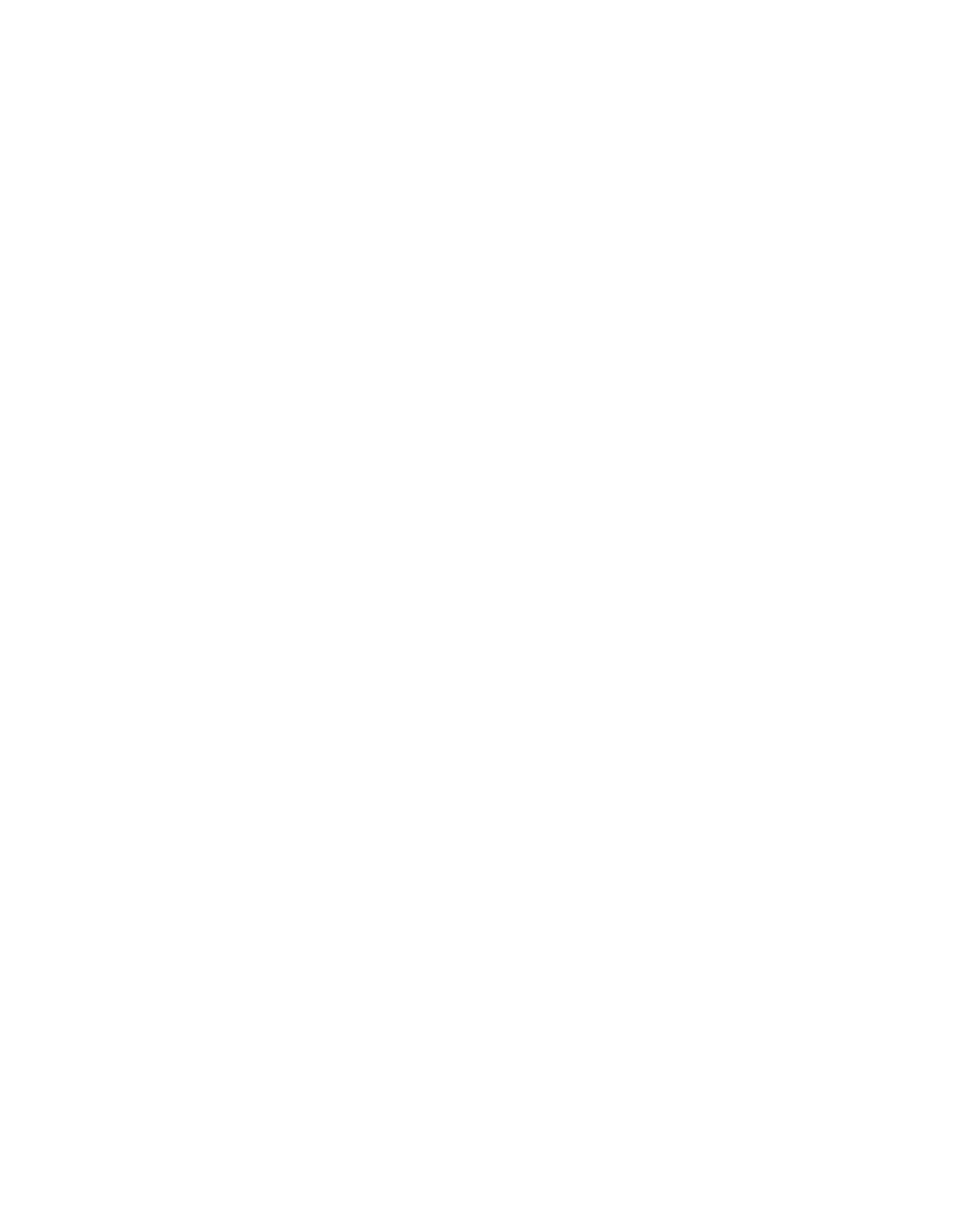
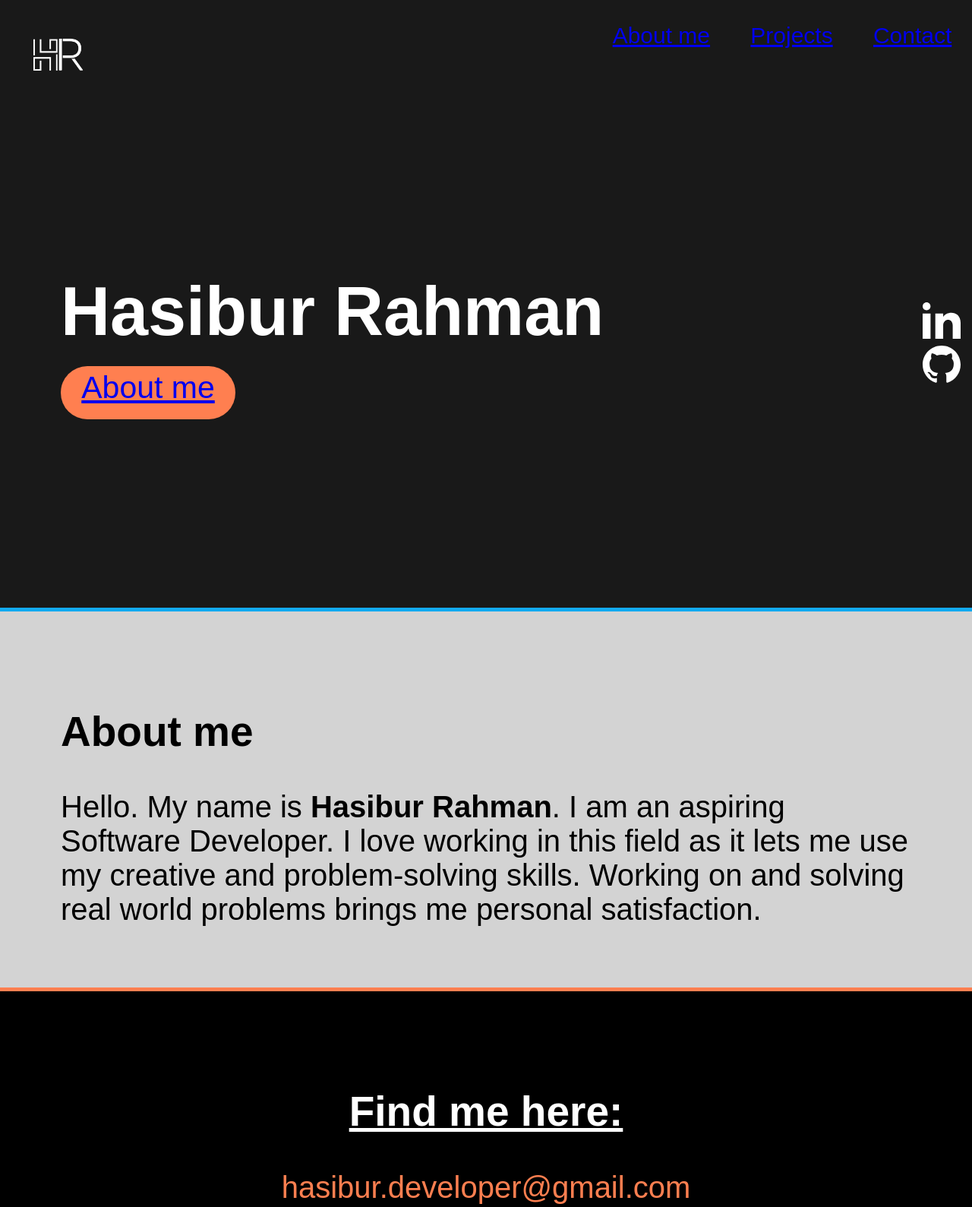
Before and after one commit to hRahmanSazim/demo-git, a plain HTML site: page index.html in a window 1280 px wide. Shown: the top 1589 px of the page at 76% size. Before the commit the page ends 800 px from the top, so only its background shows below. Drawn offline with Linux system fonts and the light colour scheme.

Commit message:
finished html and css code

```diff
--- a/index.html
+++ b/index.html
@@ -2,8 +2,94 @@
 <html lang="en">
   <head>
     <meta charset="UTF-8" />
+    <meta http-equiv="X-UA-Compatible" content="IE=edge" />
     <meta name="viewport" content="width=device-width, initial-scale=1.0" />
-    <title>Git demo</title>
+    <title>Hasibur Rahman - Software Developer</title>
+    <link rel="stylesheet" href="styles.css" />
+    <link rel="icon" href="./src/images/favicon.ico" type="image/icon" />
   </head>
-  <body></body>
+  <body>
+    <section class="hero">
+      <nav>
+        <img class="logo" src="HR-6.png" alt="Hasibur Rahman's Logo" />
+        <ul id="nav-list">
+          <li><a href="#about-me">About me</a></li>
+          <li><a href="#project-container">Projects</a></li>
+          <li><a href="#footer">Contact</a></li>
+        </ul>
+        <button class="burger" id="burger">
+          <i class="fas fa-bars"></i>
+        </button>
+      </nav>
+      <div class="hero-area">
+        <div class="hero-text">
+          <h1>Hasibur Rahman</h1>
+          <p><span class="typing"></span></p>
+          <div class="button"><a href="#about-me">About me</a></div>
+        </div>
+        <div class="socials">
+          <div>
+            <a
+              href="https://www.linkedin.com/in/rahmanhasibur/"
+              target="_blank"
+              class="social"
+            >
+              <svg
+                xmlns="http://www.w3.org/2000/svg"
+                fill="#ffffff"
+                width="50"
+                height="50"
+                viewBox="0 0 24 24"
+              >
+                <path
+                  d="M4.98 3.5c0 1.381-1.11 2.5-2.48 2.5s-2.48-1.119-2.48-2.5c0-1.38 1.11-2.5 2.48-2.5s2.48 1.12 2.48 2.5zm.02 4.5h-5v16h5v-16zm7.982 0h-4.968v16h4.969v-8.399c0-4.67 6.029-5.052 6.029 0v8.399h4.988v-10.131c0-7.88-8.922-7.593-11.018-3.714v-2.155z"
+                /></svg
+            ></a>
+          </div>
+          <div>
+            <a
+              href="https://github.com/hsbrRahman"
+              target="_blank"
+              class="social"
+            >
+              <svg
+                xmlns="http://www.w3.org/2000/svg"
+                fill="#ffffff"
+                width="50"
+                height="50"
+                viewBox="0 0 24 24"
+              >
+                <path
+                  d="M12 0c-6.626 0-12 5.373-12 12 0 5.302 3.438 9.8 8.207 11.387.599.111.793-.261.793-.577v-2.234c-3.338.726-4.033-1.416-4.033-1.416-.546-1.387-1.333-1.756-1.333-1.756-1.089-.745.083-.729.083-.729 1.205.084 1.839 1.237 1.839 1.237 1.07 1.834 2.807 1.304 3.492.997.107-.775.418-1.305.762-1.604-2.665-.305-5.467-1.334-5.467-5.931 0-1.311.469-2.381 1.236-3.221-.124-.303-.535-1.524.117-3.176 0 0 1.008-.322 3.301 1.23.957-.266 1.983-.399 3.003-.404 1.02.005 2.047.138 3.006.404 2.291-1.552 3.297-1.23 3.297-1.23.653 1.653.242 2.874.118 3.176.77.84 1.235 1.911 1.235 3.221 0 4.609-2.807 5.624-5.479 5.921.43.372.823 1.102.823 2.222v3.293c0 .319.192.694.801.576 4.765-1.589 8.199-6.086 8.199-11.386 0-6.627-5.373-12-12-12z"
+                /></svg
+            ></a>
+          </div>
+        </div>
+      </div>
+    </section>
+    <section class="sub-section" id="about-me">
+      <div class="information">
+        <h2>About me</h2>
+        <p>
+          Hello. My name is <b>Hasibur Rahman</b>. I am an aspiring Software
+          Developer. I love working in this field as it lets me use my creative
+          and problem-solving skills. Working on and solving real world problems
+          brings me personal satisfaction.
+        </p>
+      </div>
+    </section>
+    <footer class="footer" id="footer">
+      <h2 class="footer-contact"><u>Find me here:</u></h2>
+      <p style="color: coral">hasibur.developer@gmail.com</p>
+      <h2 class="footer-contact"><u>Check out my resume below:</u></h2>
+      <p>
+        <a
+          href="https://drive.google.com/file/d/1w4EyBx8AbgTtdU8ZsGJKH9Gt9vEest9G/view?usp=sharing"
+          target="_blank"
+          style="color: cyan"
+          >To whom it may concern</a
+        >
+      </p>
+    </footer>
+  </body>
 </html>
--- a/styles.css
+++ b/styles.css
@@ -0,0 +1,128 @@
+body {
+  font-family: "Poppins", sans-serif;
+  margin: 0;
+  overflow-x: hidden;
+  scroll-behavior: smooth;
+  /* box-shadow: 5px 3px 5px 3px grey; */
+}
+section {
+  background-color: white;
+}
+
+.hero {
+  background-color: #191919;
+  height: 100vh;
+  color: white;
+  font-size: 40px;
+}
+
+.typing {
+  color: rgb(18, 170, 240);
+}
+
+footer {
+  padding: 80px;
+  background-color: black;
+  color: white;
+  text-align: center;
+}
+
+nav {
+  display: flex;
+  justify-content: space-between;
+}
+
+ul {
+  display: flex;
+  list-style-type: none;
+  width: 500px;
+  justify-content: space-around;
+  font-size: 30px;
+}
+
+li {
+  text-decoration: none;
+}
+
+h1 {
+  font-size: 90px;
+  margin: 0;
+}
+h2 {
+  font-size: 55px;
+}
+p {
+  margin: 0;
+  font-size: 40px;
+  font-weight: 300;
+}
+.hero-area {
+  display: flex;
+  height: 100%;
+  justify-content: space-between;
+  align-items: center;
+}
+
+.hero-text {
+  margin-left: 80px;
+  margin-bottom: 200px;
+}
+
+.button {
+  width: 230px;
+  height: 65px;
+  background-color: coral;
+  border-radius: 50px;
+  text-align: center;
+  font-size: 41px;
+  font-weight: 300;
+  padding-top: 5px;
+  margin-top: 20px;
+}
+
+.button:hover {
+  background-color: #ef744b;
+  cursor: pointer;
+}
+.button:active {
+  background-color: #a9a9a9;
+  color: #808080;
+}
+
+.socials {
+  padding-bottom: 200px;
+}
+
+.logo {
+  height: 135px;
+  margin: 10px;
+}
+.social {
+  margin: 15px;
+}
+
+.sub-section {
+  background-color: lightgrey;
+  border-top: 5px solid rgb(18, 170, 240);
+  border-bottom: 5px solid coral;
+  display: flex;
+  justify-content: space-around;
+  padding: 80px;
+}
+.sub-section-alternative {
+  display: flex;
+  flex-direction: column;
+  text-align: center;
+  padding: 80px;
+}
+.burger:focus {
+  outline: 0;
+}
+
+.burger {
+  display: none;
+}
+
+html {
+  scroll-behavior: smooth;
+}
```
Also changed, not shown: HR-6.png (added).
